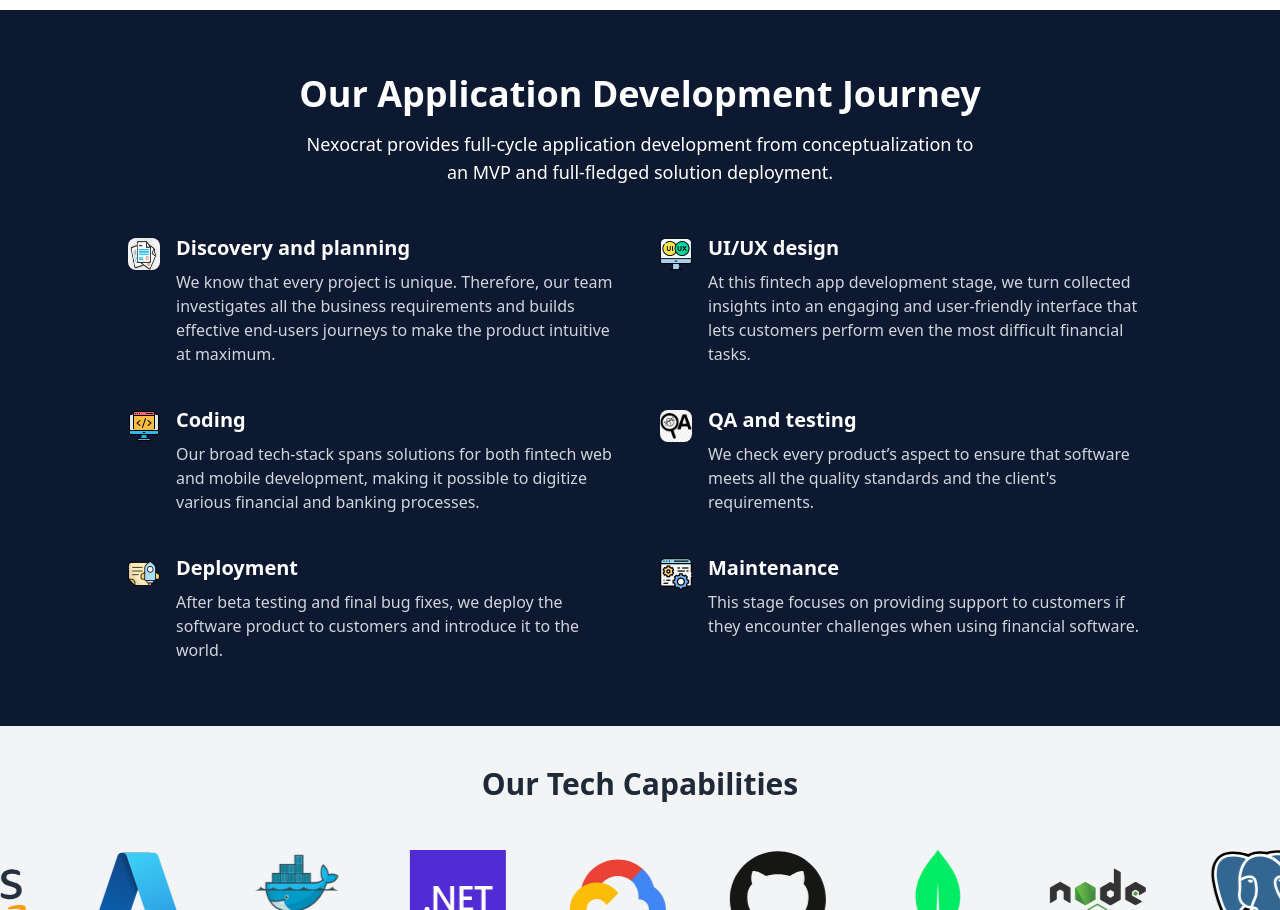
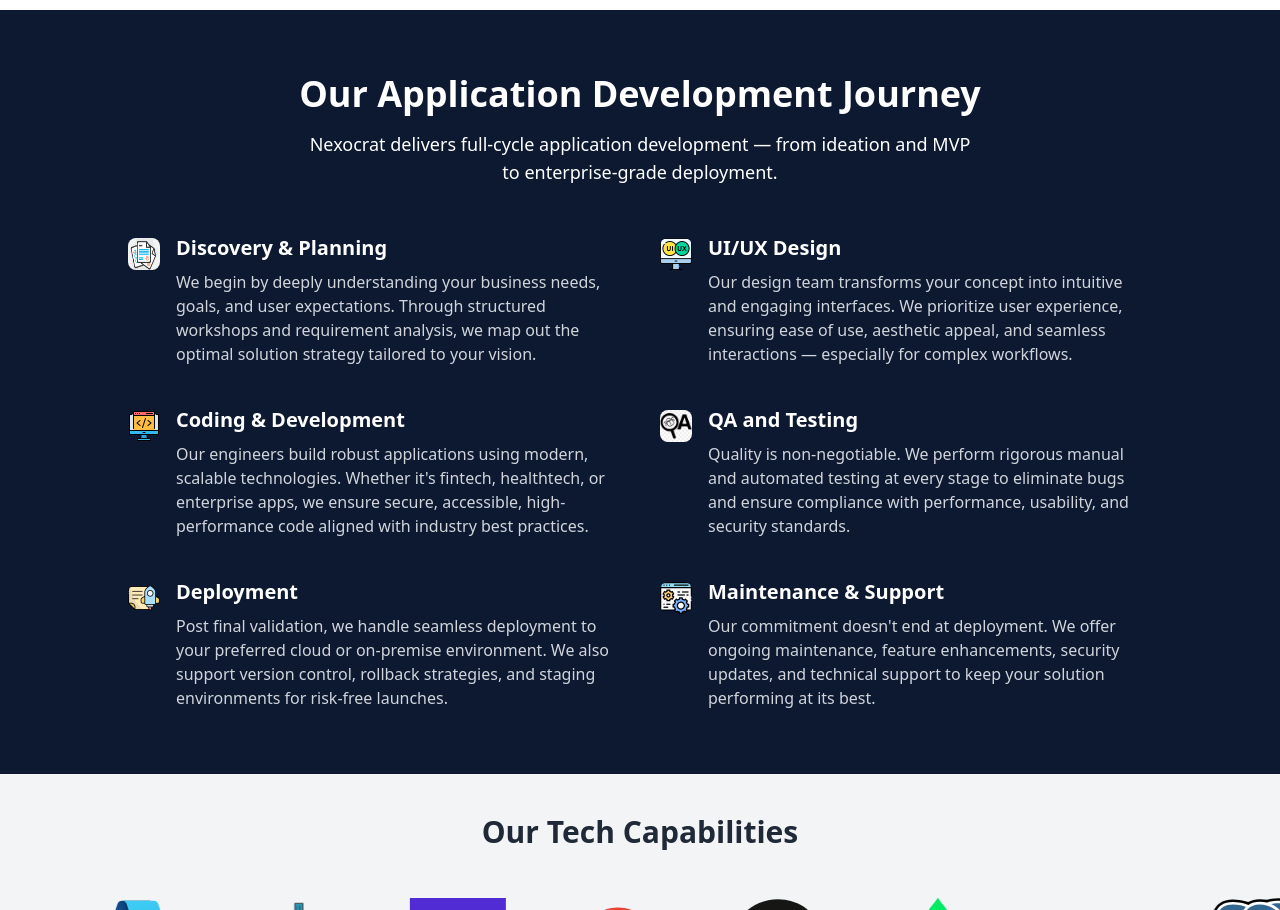
Before and after one commit to NexocratAdmin/nexocrat_UI, a React (Vite) app in the folder nexocratUI/: page / in a window 1280 px wide. Shown: the part 1400-2310 px from the top of the page. Built offline with nearby package versions, Linux system fonts and the light colour scheme.

Commit message:
@Changes@

```diff
--- a/nexocratUI/src/components/common/BorderTop.jsx
+++ b/nexocratUI/src/components/common/BorderTop.jsx
@@ -1,7 +1,7 @@
 const BorderTop = ({ className = "" }) => {
   return (
     <div
-      className={`hidden md:block border-t border-gray-200 dark:border-gray-700 w-full max-w-7xl mx-auto ${className}`}
+      className={`hidden md:block border-t border-gray-300 dark:border-gray-700 w-full max-w-7xl mx-auto ${className}`}
     ></div>
   );
 };
--- a/nexocratUI/src/components/sections/DevJourney.jsx
+++ b/nexocratUI/src/components/sections/DevJourney.jsx
@@ -8,43 +8,43 @@ import MaintenanceIcon from "../../assets/Icons/DevJourney/maintenance.png";
 const JOURNEY_DATA = {
   title: "Our Application Development Journey",
   description:
-    "Nexocrat provides full-cycle application development from conceptualization to an MVP and full-fledged solution deployment.",
+    "Nexocrat delivers full-cycle application development — from ideation and MVP to enterprise-grade deployment.",
   steps: [
     {
-      title: "Discovery and planning",
+      title: "Discovery & Planning",
       icon: DiscoveryIcon,
       description:
-        "We know that every project is unique. Therefore, our team investigates all the business requirements and builds effective end-users journeys to make the product intuitive at maximum.",
+        "We begin by deeply understanding your business needs, goals, and user expectations. Through structured workshops and requirement analysis, we map out the optimal solution strategy tailored to your vision.",
     },
     {
-      title: "UI/UX design",
+      title: "UI/UX Design",
       icon: UIUXIcon,
       description:
-        "At this fintech app development stage, we turn collected insights into an engaging and user-friendly interface that lets customers perform even the most difficult financial tasks.",
+        "Our design team transforms your concept into intuitive and engaging interfaces. We prioritize user experience, ensuring ease of use, aesthetic appeal, and seamless interactions — especially for complex workflows.",
     },
     {
-      title: "Coding",
+      title: "Coding & Development",
       icon: CodingIcon,
       description:
-        "Our broad tech-stack spans solutions for both fintech web and mobile development, making it possible to digitize various financial and banking processes.",
+        "Our engineers build robust applications using modern, scalable technologies. Whether it's fintech, healthtech, or enterprise apps, we ensure secure, accessible, high-performance code aligned with industry best practices.",
     },
     {
-      title: "QA and testing",
+      title: "QA and Testing",
       icon: QAIcon,
       description:
-        "We check every product’s aspect to ensure that software meets all the quality standards and the client's requirements.",
+        "Quality is non-negotiable. We perform rigorous manual and automated testing at every stage to eliminate bugs and ensure compliance with performance, usability, and security standards.",
     },
     {
       title: "Deployment",
       icon: DeployIcon,
       description:
-        "After beta testing and final bug fixes, we deploy the software product to customers and introduce it to the world.",
+        "Post final validation, we handle seamless deployment to your preferred cloud or on-premise environment. We also support version control, rollback strategies, and staging environments for risk-free launches.",
     },
     {
-      title: "Maintenance",
+      title: "Maintenance & Support",
       icon: MaintenanceIcon,
       description:
-        "This stage focuses on providing support to customers if they encounter challenges when using financial software.",
+        "Our commitment doesn't end at deployment. We offer ongoing maintenance, feature enhancements, security updates, and technical support to keep your solution performing at its best.",
     },
   ],
 };
--- a/nexocratUI/src/components/sections/FaqSection.jsx
+++ b/nexocratUI/src/components/sections/FaqSection.jsx
@@ -74,10 +74,10 @@ const FAQ_DATA = {
           <li>🚀 MVP Development for Startups & Innovators</li>
           <li>☁️ Cloud & DevOps Engineering</li>
           <li>📊 Data Science & Advanced Analytics</li>
-          <li> 📱 Next-Gen Mobile App Development</li>
+          <li>&nbsp;📱 Next-Gen Mobile App Development</li>
           <li>🌐 Web Platforms & SaaS Solutions</li>
           <li>🤖 AI & Machine Learning Solutions</li>
-          <li>🛒 eCommerce & Retail Tech</li>
+          <li>🛒 E-Commerce & Retail Tech</li>
           <li>🏥 Healthcare & MedTech</li>
           <li>📦 Logistics & Supply Chain Tech</li>
         </ul>`,
--- a/nexocratUI/src/pages/Home.jsx
+++ b/nexocratUI/src/pages/Home.jsx
@@ -37,11 +37,11 @@ const Home = () => {
             Transforming Ideas into Scalable Digital Solutions
           </h2>
           <p className="md:max-w-[40%] mt-4 md:mt-10 text-lg font-semibold">
-            At <span className="text-blue-600">Nexocrat</span>, we combine
-            technical expertise with creative vision to build modern, reliable,
-            and scalable web applications. From frontend elegance to backend
-            performance, we offer full-spectrum solutions tailored to your
-            business needs.
+            At <span className="text-xl text-blue-600">Nexocrat</span>, we
+            combine technical expertise with creative vision to build modern,
+            reliable, and scalable web applications. From frontend elegance to
+            backend performance, we offer full-spectrum solutions tailored to
+            your business needs.
           </p>
           <div className="cta-block flex mt-6 text-xl">
             <button
```
